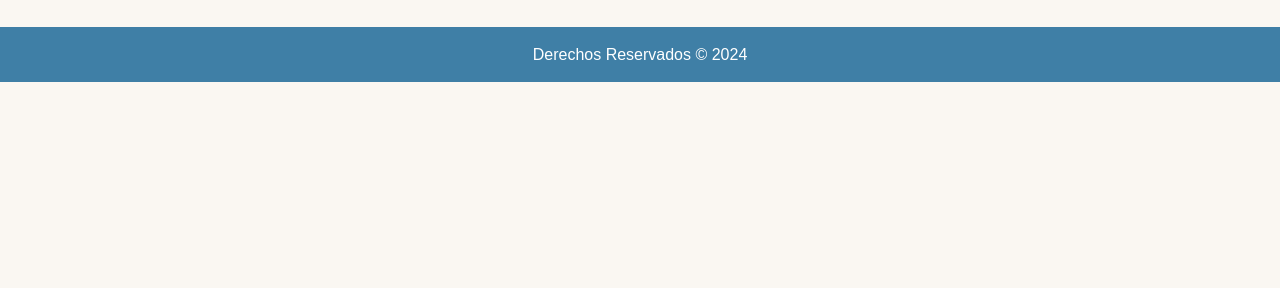
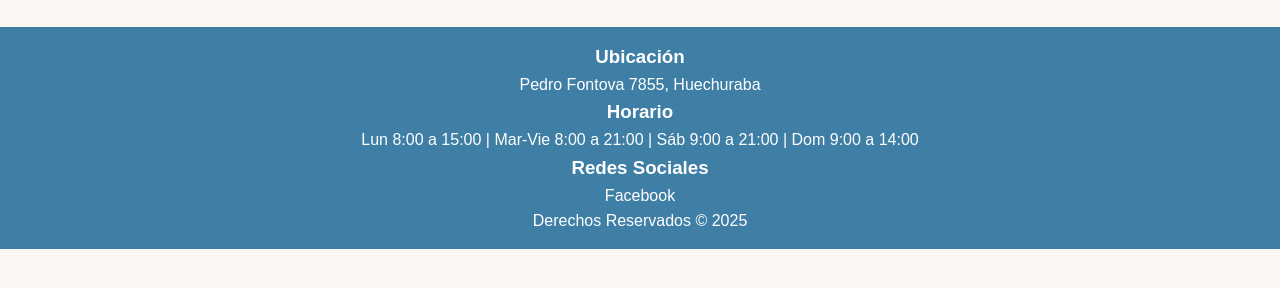
Before and after one commit to SebaRojo24/WebCafeteria, a website built with webpack: page index.html in a window 1280 px wide. Shown: the part 140-428 px from the top of the page. Built offline with nearby package versions, Linux system fonts and the light colour scheme; files whose address does not match are found by name.

Commit message:
se agrega informacion al footer de las pagina index, contacto,menu, nodotros

```diff
--- a/index.html
+++ b/index.html
@@ -28,7 +28,16 @@
   <a href="menu.html"><img src="logo/image.png" alt="Logo Cafetería" width="500"></a>
 </div>
 <footer>
-  <p>Derechos Reservados &copy; 2024</p>
+
+  <h3>Ubicación</h3>
+  <p>Pedro Fontova 7855, Huechuraba</p>
+
+  <h3>Horario</h3>
+  <p>Lun 8:00 a 15:00 | Mar-Vie 8:00 a 21:00 | Sáb 9:00 a 21:00 | Dom 9:00 a 14:00</p>
+
+  <h3>Redes Sociales</h3>
+  <p>Facebook</p>
+  <p>Derechos Reservados &copy; 2025</p>
 </footer>
 
 
```
Also changed, not shown: contacto.html (+11 -2 lines), menu.html (+10 -1 lines), nosotros.html (+9 -0 lines), 1 other file.
